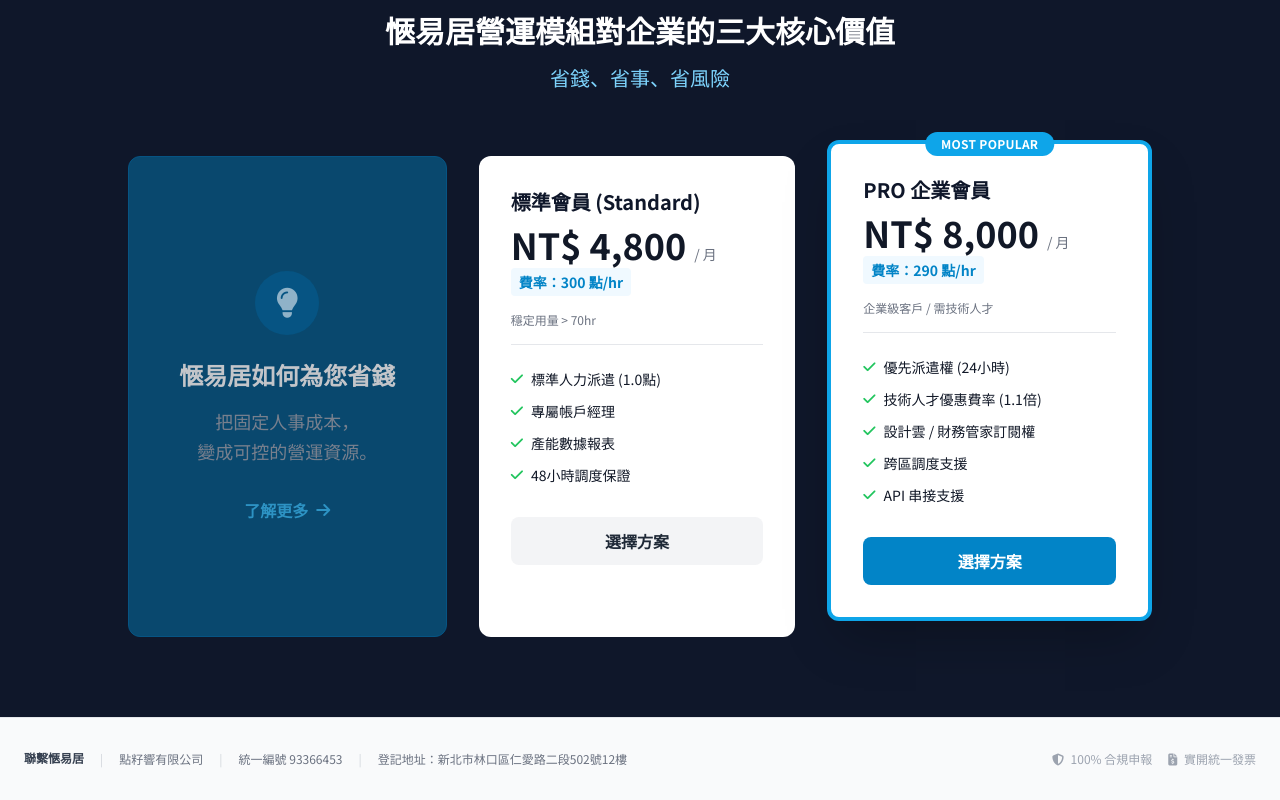
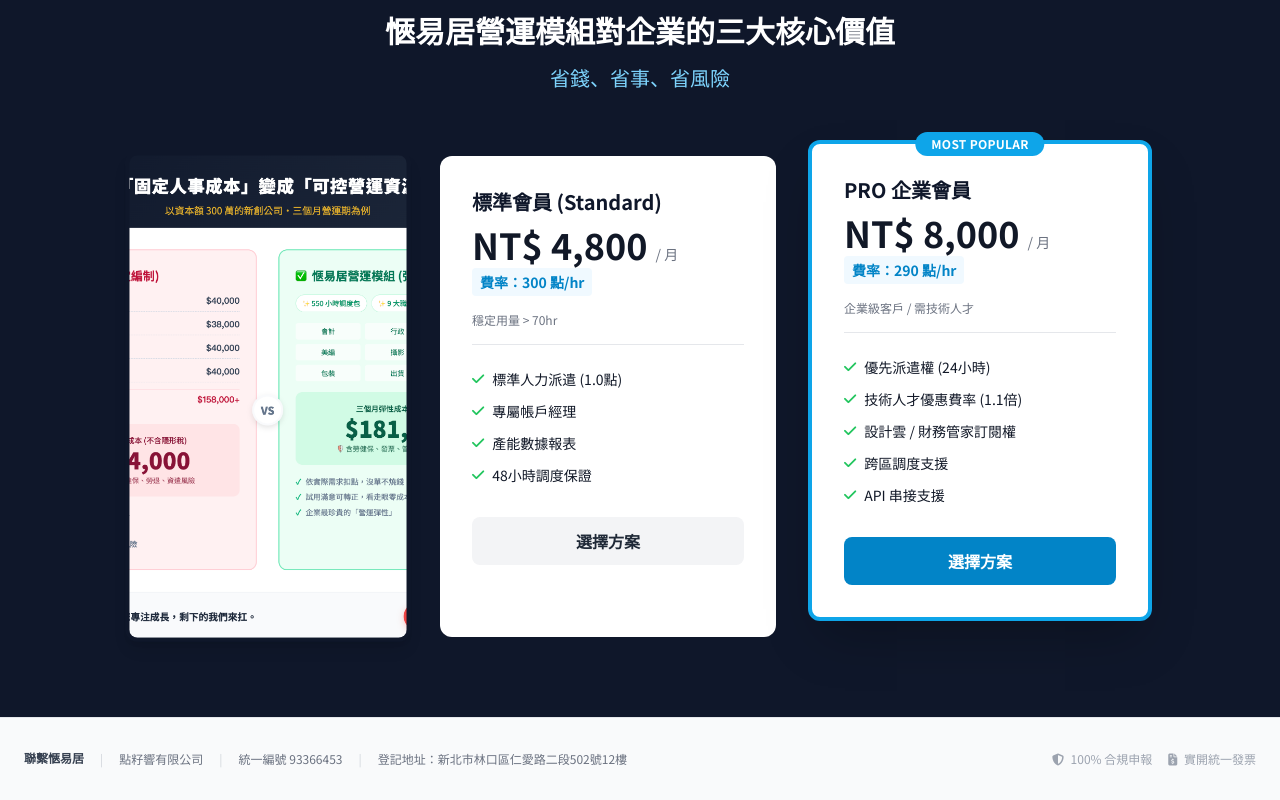
Before and after one commit to chentony882266/doclick, a React (Vite) app: page /business in a window 1280 px wide. Shown: the part 3131-3931 px from the top of the page. Built offline with nearby package versions, Linux system fonts and the light colour scheme.

Commit message:
style: use image for gemini promo link

```diff
--- a/src/components/BusinessPage.jsx
+++ b/src/components/BusinessPage.jsx
@@ -328,23 +328,18 @@ const BusinessPage = ({ onBack }) => {
                     </div>
                     <div className="flex flex-col md:flex-row justify-center gap-8 max-w-5xl mx-auto">
                         {/* Non-Member */}
-                        {/* How We Save You Money Link */}
+                        {/* How We Save You Money Link - Image Version */}
                         <a
                             href="https://gemini.google.com/share/97a3c340c62a"
                             target="_blank"
                             rel="noopener noreferrer"
-                            className="bg-biz-800 p-8 rounded-xl border border-biz-700 flex-1 opacity-75 hover:opacity-100 transition-all hover:scale-[1.02] cursor-pointer flex flex-col items-center justify-center group"
+                            className="bg-transparent flex-1 hover:opacity-95 transition-opacity cursor-pointer group rounded-xl overflow-hidden shadow-lg border-4 border-transparent hover:border-biz-500 scale-100 md:scale-[1.02] transform transition-transform"
                         >
-                            <div className="w-16 h-16 bg-biz-700 rounded-full flex items-center justify-center mb-6 group-hover:bg-biz-600 transition-colors">
-                                <i className="fas fa-lightbulb text-3xl text-biz-200 group-hover:text-white"></i>
-                            </div>
-                            <h3 className="text-2xl font-bold mb-4 text-center group-hover:text-biz-200">愜易居如何為您省錢</h3>
-                            <p className="text-lg text-gray-400 text-center leading-relaxed group-hover:text-gray-200">
-                                把固定人事成本，<br />變成可控的營運資源。
-                            </p>
-                            <div className="mt-8 text-biz-400 font-bold group-hover:text-white flex items-center">
-                                了解更多 <i className="fas fa-arrow-right ml-2 group-hover:translate-x-1 transition-transform"></i>
-                            </div>
+                            <img
+                                src="/images/save_money_promo.png"
+                                alt="愜易居如何為您省錢 - 把固定人事成本變成可控營運資源"
+                                className="w-full h-full object-cover"
+                            />
                         </a>
 
                         {PRICING_PLANS.map((plan, idx) => (
```
Also changed, not shown: public/images/save_money_promo.png (added).
